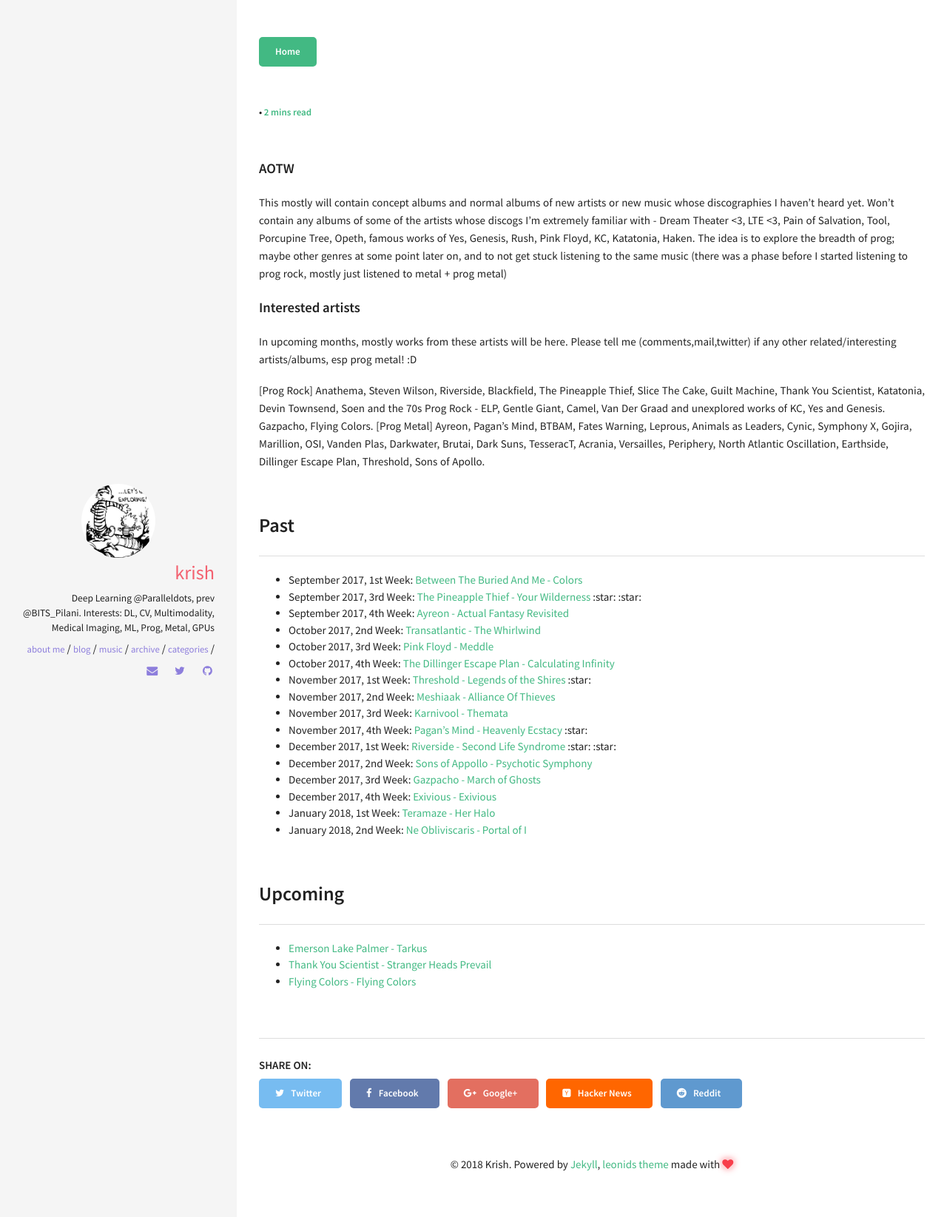
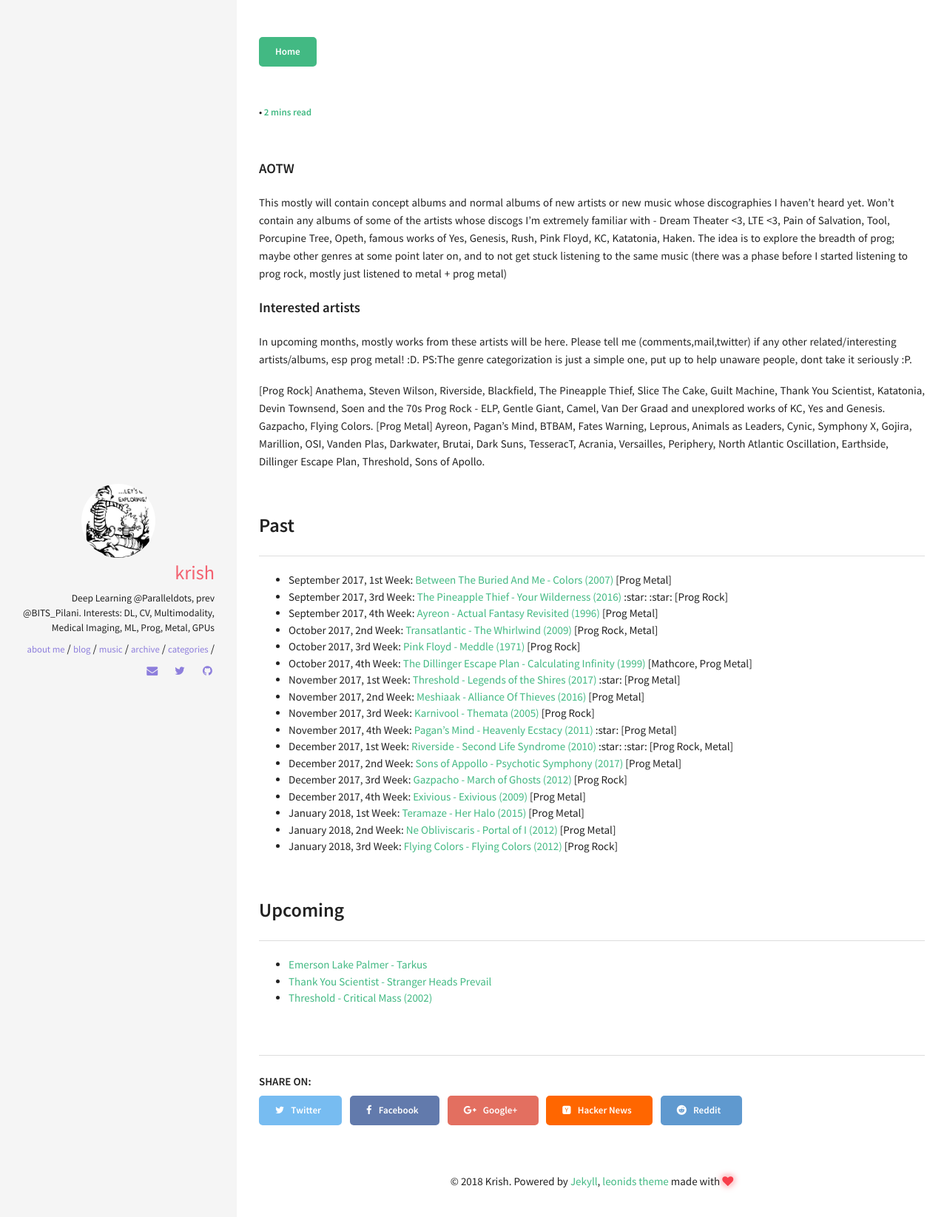
Before and after one commit to skrish13/skrish13.github.io, a Jekyll site: the page built from music/2017-10-14-aotw.md, in a window 1280 px wide. Shown: the top 1645 px of the page at 74% size. Built offline with Jekyll 4.4.1, drawn with Linux system fonts in a browser that asks for light colours; comment, search, counter and statistics services are not loaded.

Commit message:
new aotw

```diff
--- a/music/2017-10-14-aotw.md
+++ b/music/2017-10-14-aotw.md
@@ -12,33 +12,33 @@ This mostly will contain concept albums and normal albums of new artists or new
 
 #### Interested artists
 
-In upcoming months, mostly works from these artists will be here. Please tell me (comments,mail,twitter) if any other related/interesting artists/albums, esp prog metal! :D
+In upcoming months, mostly works from these artists will be here. Please tell me (comments,mail,twitter) if any other related/interesting artists/albums, esp prog metal! :D. PS:The genre categorization is just a simple one, put up to help unaware people, dont take it seriously :P.
 
 [Prog Rock] Anathema, Steven Wilson, Riverside, Blackfield, The Pineapple Thief, Slice The Cake, Guilt Machine, Thank You Scientist, Katatonia, Devin Townsend, Soen and the 70s Prog Rock - ELP, Gentle Giant, Camel, Van Der Graad and unexplored works of KC, Yes and Genesis. Gazpacho, Flying Colors.
 [Prog Metal] Ayreon, Pagan's Mind,  BTBAM, Fates Warning, Leprous, Animals as Leaders, Cynic, Symphony X, Gojira, Marillion, OSI, Vanden Plas, Darkwater, Brutai, Dark Suns, TesseracT, Acrania, Versailles, Periphery, North Atlantic Oscillation, Earthside, Dillinger Escape Plan, Threshold, Sons of Apollo.
 
 
-
 ## Past
-- September 2017, 1st Week: [Between The Buried And Me - Colors](https://open.spotify.com/album/56mXsvBsKgRCXgmtzOAC22)
-- September 2017, 3rd Week: [The Pineapple Thief - Your Wilderness](https://open.spotify.com/album/7jjzqewWL5T2lj8hU2Z4bG) :star: :star:
-- September 2017, 4th Week: [Ayreon - Actual Fantasy Revisited](https://open.spotify.com/album/5I6I4IAoTa6Kz04wsf0KnC)
-- October 2017, 2nd Week: [Transatlantic - The Whirlwind](https://www.amazon.com/Whirlwind-Transatlantic/dp/B002OB9KPE)
-- October 2017, 3rd Week: [Pink Floyd - Meddle](https://open.spotify.com/album/468ZwCchVtzEbt9BHmXopb)
-- October 2017, 4th Week: [The Dillinger Escape Plan - Calculating Infinity](https://open.spotify.com/album/0lUmhvC9JtPpU8LEYHVdyS)
-- November 2017, 1st Week: [Threshold - Legends of the Shires](https://open.spotify.com/album/00ne0iFQv1qFKcP6Th1EkD) :star:
-- November 2017, 2nd Week: [Meshiaak - Alliance Of Thieves](https://open.spotify.com/album/0oF5EOEyPcUZvlyHH84TRq)
-- November 2017, 3rd Week: [Karnivool - Themata](https://open.spotify.com/album/0omKAKPTlUn7bREO0c39QI)
-- November 2017, 4th Week: [Pagan's Mind - Heavenly Ecstacy](https://open.spotify.com/album/0yAjhIKJpvL5BGOmBgQAb7) :star:
-- December 2017, 1st Week: [Riverside - Second Life Syndrome](https://open.spotify.com/album/4Zx7hlALHjjmjAXOSCJQCg) :star: :star:
-- December 2017, 2nd Week: [Sons of Appollo - Psychotic Symphony](https://open.spotify.com/album/1FW9JsNi0BE3LK3WnHgJOm)
-- December 2017, 3rd Week: [Gazpacho - March of Ghosts](https://open.spotify.com/album/2NDTI6UcaVD7dZDPYj15fG)
-- December 2017, 4th Week: [Exivious - Exivious](https://open.spotify.com/album/7us0VRYUOseOfX0FsK699h)
-- January 2018, 1st Week: [Teramaze - Her Halo](https://open.spotify.com/album/3bzDot2MV28Mio5JIfaZJD)
-- January 2018, 2nd Week: [Ne Obliviscaris - Portal of I](https://open.spotify.com/album/7feTPMrjlEF9yEFhBgS2qI)
+- September 2017, 1st Week: [Between The Buried And Me - Colors (2007)](https://open.spotify.com/album/56mXsvBsKgRCXgmtzOAC22) [Prog Metal]
+- September 2017, 3rd Week: [The Pineapple Thief - Your Wilderness (2016)](https://open.spotify.com/album/7jjzqewWL5T2lj8hU2Z4bG) :star: :star: [Prog Rock]
+- September 2017, 4th Week: [Ayreon - Actual Fantasy Revisited (1996)](https://open.spotify.com/album/5I6I4IAoTa6Kz04wsf0KnC) [Prog Metal]
+- October 2017, 2nd Week: [Transatlantic - The Whirlwind (2009)](https://www.amazon.com/Whirlwind-Transatlantic/dp/B002OB9KPE) [Prog Rock, Metal]
+- October 2017, 3rd Week: [Pink Floyd - Meddle (1971)](https://open.spotify.com/album/468ZwCchVtzEbt9BHmXopb) [Prog Rock]
+- October 2017, 4th Week: [The Dillinger Escape Plan - Calculating Infinity (1999)](https://open.spotify.com/album/0lUmhvC9JtPpU8LEYHVdyS) [Mathcore, Prog Metal]
+- November 2017, 1st Week: [Threshold - Legends of the Shires (2017)](https://open.spotify.com/album/00ne0iFQv1qFKcP6Th1EkD) :star: [Prog Metal]
+- November 2017, 2nd Week: [Meshiaak - Alliance Of Thieves (2016)](https://open.spotify.com/album/0oF5EOEyPcUZvlyHH84TRq) [Prog Metal]
+- November 2017, 3rd Week: [Karnivool - Themata (2005)](https://open.spotify.com/album/0omKAKPTlUn7bREO0c39QI) [Prog Rock]
+- November 2017, 4th Week: [Pagan's Mind - Heavenly Ecstacy (2011)](https://open.spotify.com/album/0yAjhIKJpvL5BGOmBgQAb7) :star: [Prog Metal]
+- December 2017, 1st Week: [Riverside - Second Life Syndrome (2010)](https://open.spotify.com/album/4Zx7hlALHjjmjAXOSCJQCg) :star: :star: [Prog Rock, Metal]
+- December 2017, 2nd Week: [Sons of Appollo - Psychotic Symphony (2017)](https://open.spotify.com/album/1FW9JsNi0BE3LK3WnHgJOm) [Prog Metal]
+- December 2017, 3rd Week: [Gazpacho - March of Ghosts (2012)](https://open.spotify.com/album/2NDTI6UcaVD7dZDPYj15fG) [Prog Rock]
+- December 2017, 4th Week: [Exivious - Exivious (2009)](https://open.spotify.com/album/7us0VRYUOseOfX0FsK699h) [Prog Metal]
+- January 2018, 1st Week: [Teramaze - Her Halo (2015)](https://open.spotify.com/album/3bzDot2MV28Mio5JIfaZJD) [Prog Metal]
+- January 2018, 2nd Week: [Ne Obliviscaris - Portal of I (2012)](https://open.spotify.com/album/7feTPMrjlEF9yEFhBgS2qI) [Prog Metal]
+- January 2018, 3rd Week: [Flying Colors - Flying Colors (2012)](https://open.spotify.com/album/6Ef02ae9FloRxqFKG7Ie7A) [Prog Rock]
 
 ## Upcoming
 
 - [Emerson Lake Palmer - Tarkus](https://open.spotify.com/album/6mqJylLfGnLCXhdyMPBCRo)
 - [Thank You Scientist - Stranger Heads Prevail](https://open.spotify.com/album/4zKSMYpAgpp70sKjs36AZw)
-- [Flying Colors - Flying Colors](https://open.spotify.com/album/6Ef02ae9FloRxqFKG7Ie7A)
+- [Threshold - Critical Mass (2002)](https://open.spotify.com/album/4ee4I7knU48yH7OXHYVn4Y)
```
Also changed, not shown: music/index.md (+3 -2 lines).
